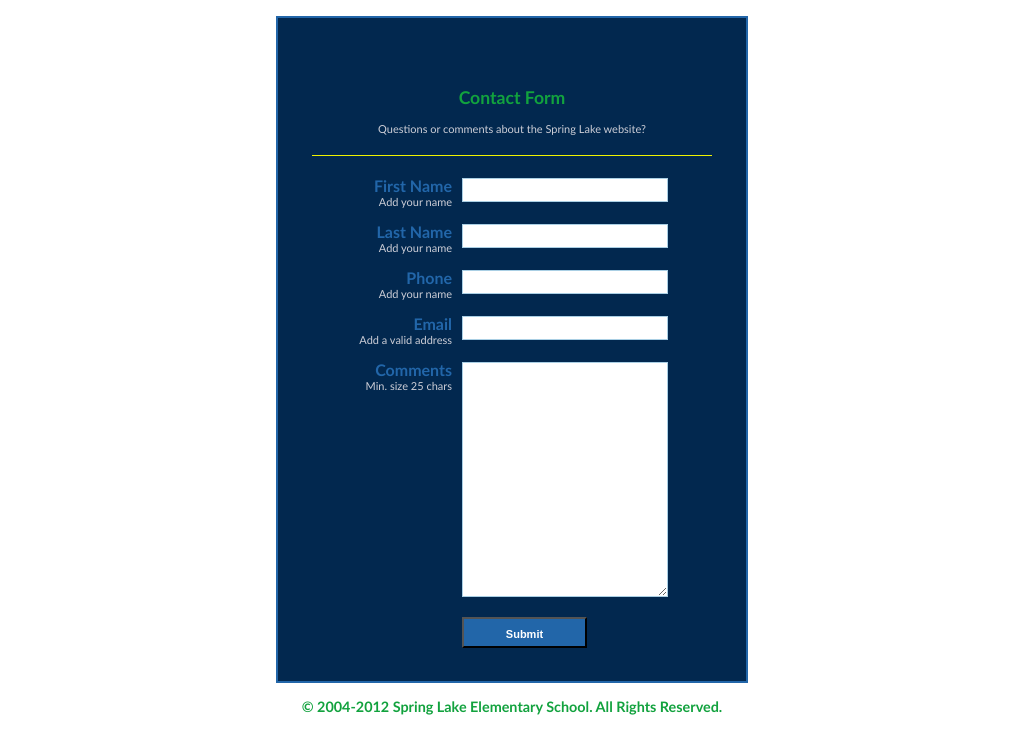
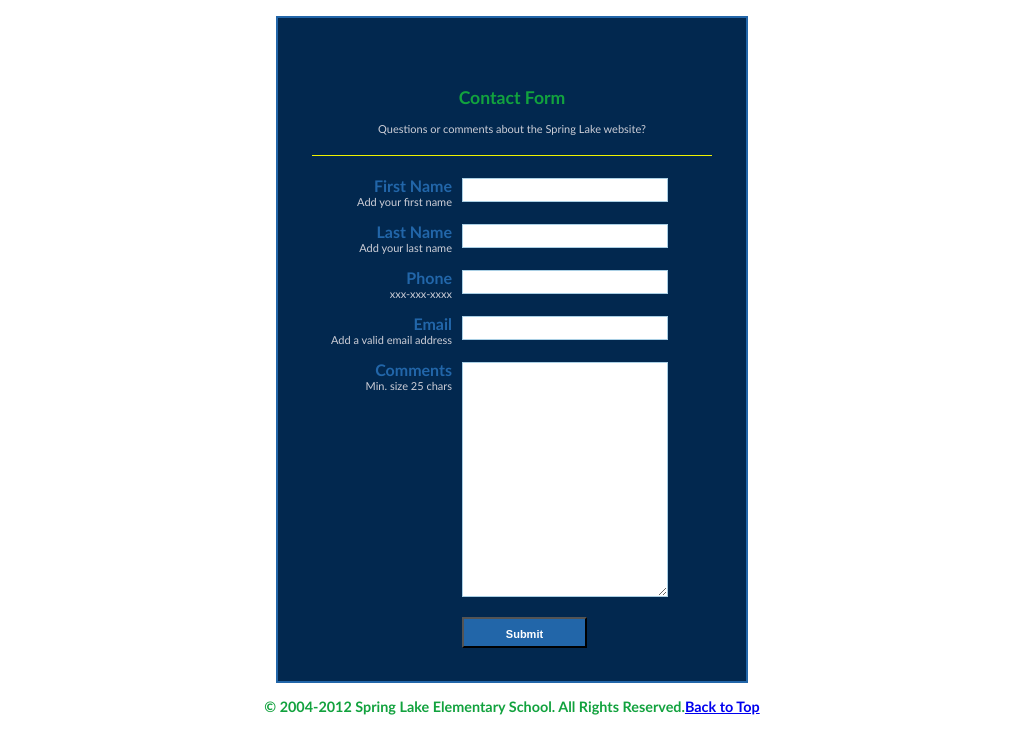
Before and after one commit to jay4523/WSP-SpringLake, a plain HTML site: page contact.html in a window 1280 px wide. Shown: the part 479-1208 px from the top of the page, without its empty margins (128-1151 px from the left). Drawn offline with Linux system fonts and the light colour scheme.

Commit message:
added two more back to top links and edited the form for errors.

```diff
--- a/contact.html
+++ b/contact.html
@@ -65,22 +65,22 @@
 			<p>Questions or comments about the Spring Lake website?</p>
 
 			<label>First Name
-			<span class="small">Add your name</span>
+			<span class="small">Add your first name</span>
 			</label>
 			<input type="text" name="fname" id="fname" />
 
 			<label>Last Name
-			<span class="small">Add your name</span>
+			<span class="small">Add your last name</span>
 			</label>
 			<input type="text" name="lname" id="lname" />
 
 			<label>Phone
-			<span class="small">Add your name</span>
+			<span class="small">xxx-xxx-xxxx</span>
 			</label>
 			<input type="text" name="phone" id="phone" />
 
 			<label>Email
-			<span class="small">Add a valid address</span>
+			<span class="small">Add a valid email address</span>
 			</label>
 			<input type="text" name="email" id="email" />
 
@@ -99,7 +99,7 @@
 
 		<footer>
 
-		<h3>&copy; 2004-2012 Spring Lake Elementary School. All Rights Reserved.</h3>
+		<h3>&copy; 2004-2012 Spring Lake Elementary School. All Rights Reserved.<a href="#logo">Back to Top</a></h3>
 
 		</footer>
 
```
Also changed, not shown: about.html (+1 -1 lines).
